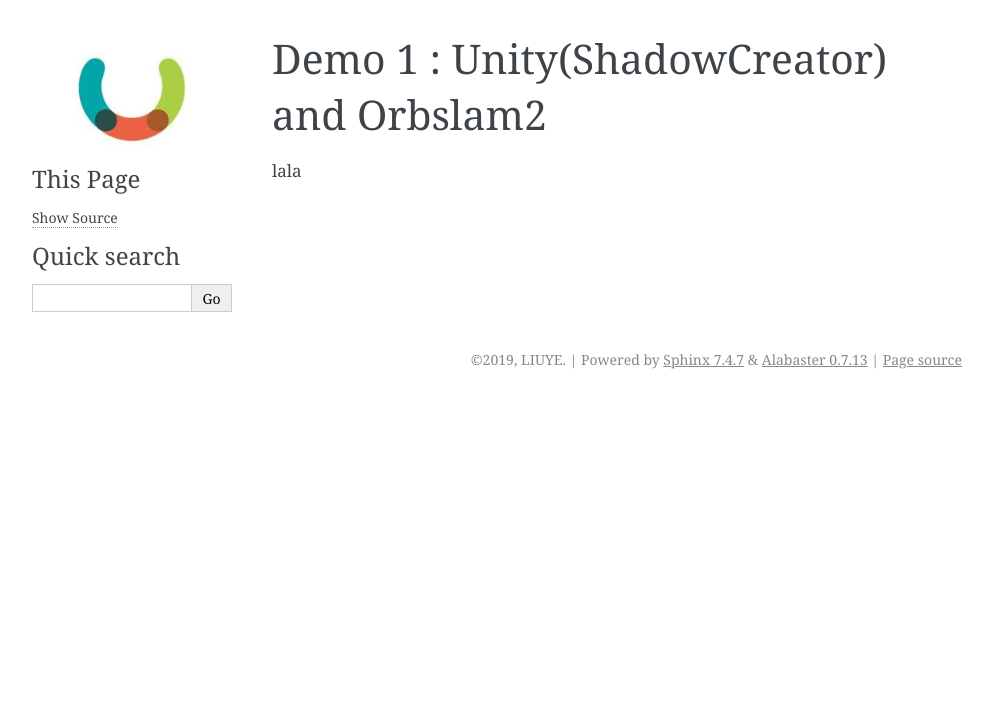
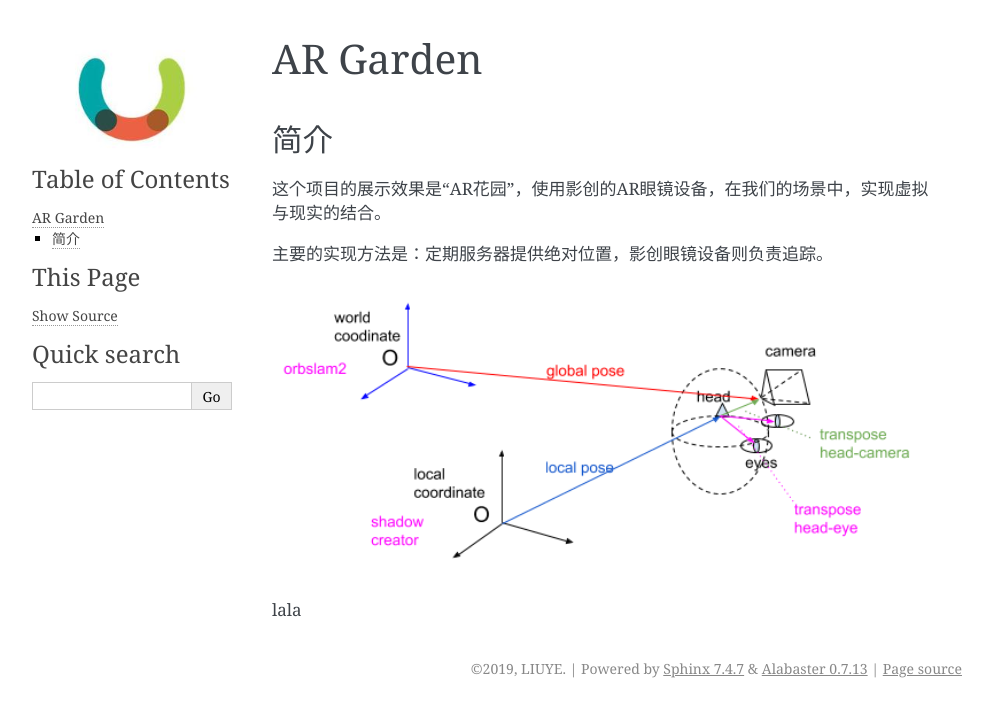
Before and after one commit to gggliuye/VIO, a Sphinx documentation site: the page built from docs/UnitySc/unityShadowCreator.rst, in a window 1280 px wide. Shown: the top 717 px of the page, without its empty margins (148-1141 px from the left). Built offline with Sphinx 7.4.7, drawn with Linux system fonts in a browser that asks for light colours.

Commit message:
Update unityShadowCreator.rst

```diff
--- a/docs/UnitySc/unityShadowCreator.rst
+++ b/docs/UnitySc/unityShadowCreator.rst
@@ -1,6 +1,15 @@
-Demo 1 : Unity(ShadowCreator) and Orbslam2
+AR Garden
 =========================================
 
+简介
+--------------
+
+这个项目的展示效果是“AR花园”，使用影创的AR眼镜设备，在我们的场景中，实现虚拟与现实的结合。
+
+主要的实现方法是：定期服务器提供绝对位置，影创眼镜设备则负责追踪。
+
+.. image:: pic1.png
+   :width: 100%
 
 
 lala
```
